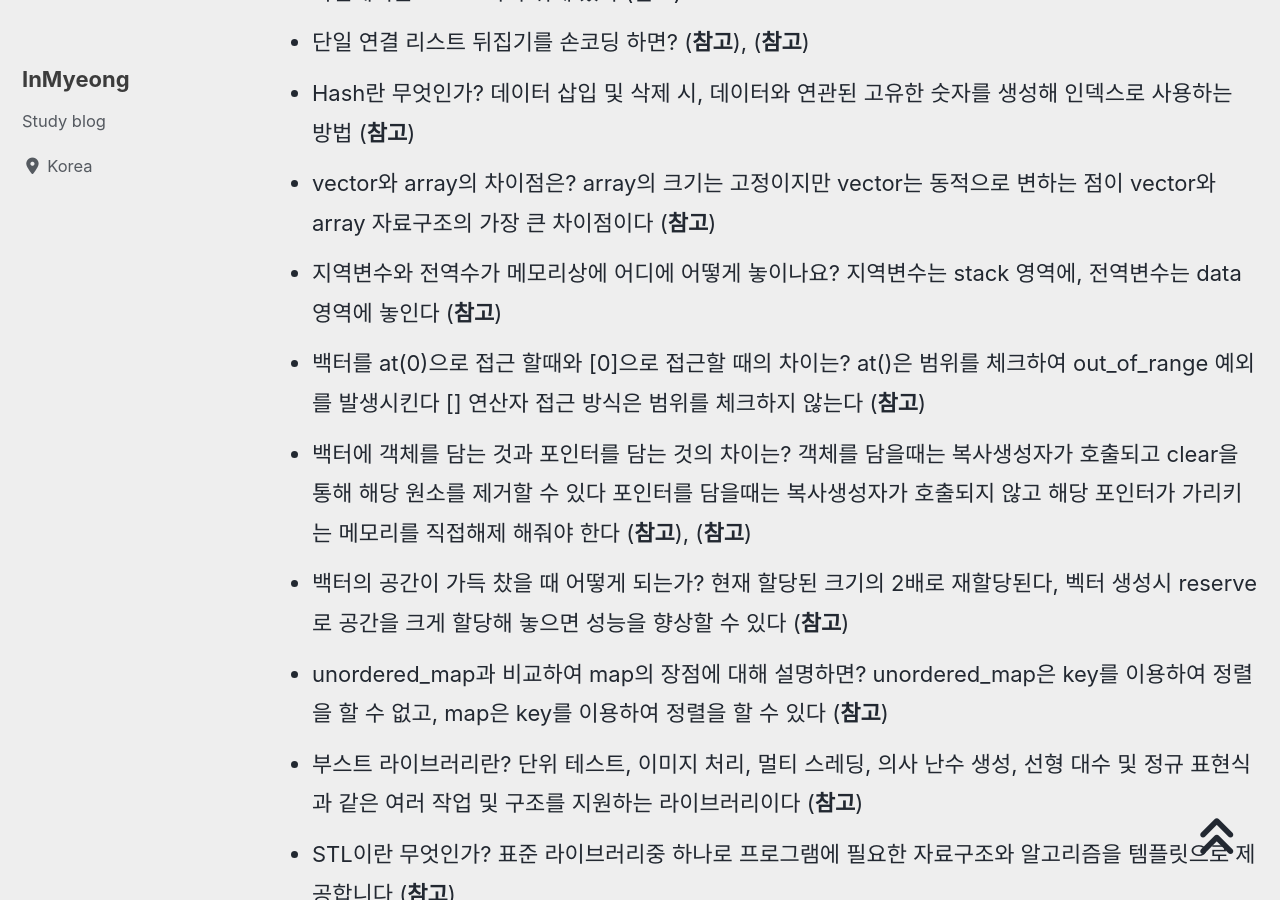
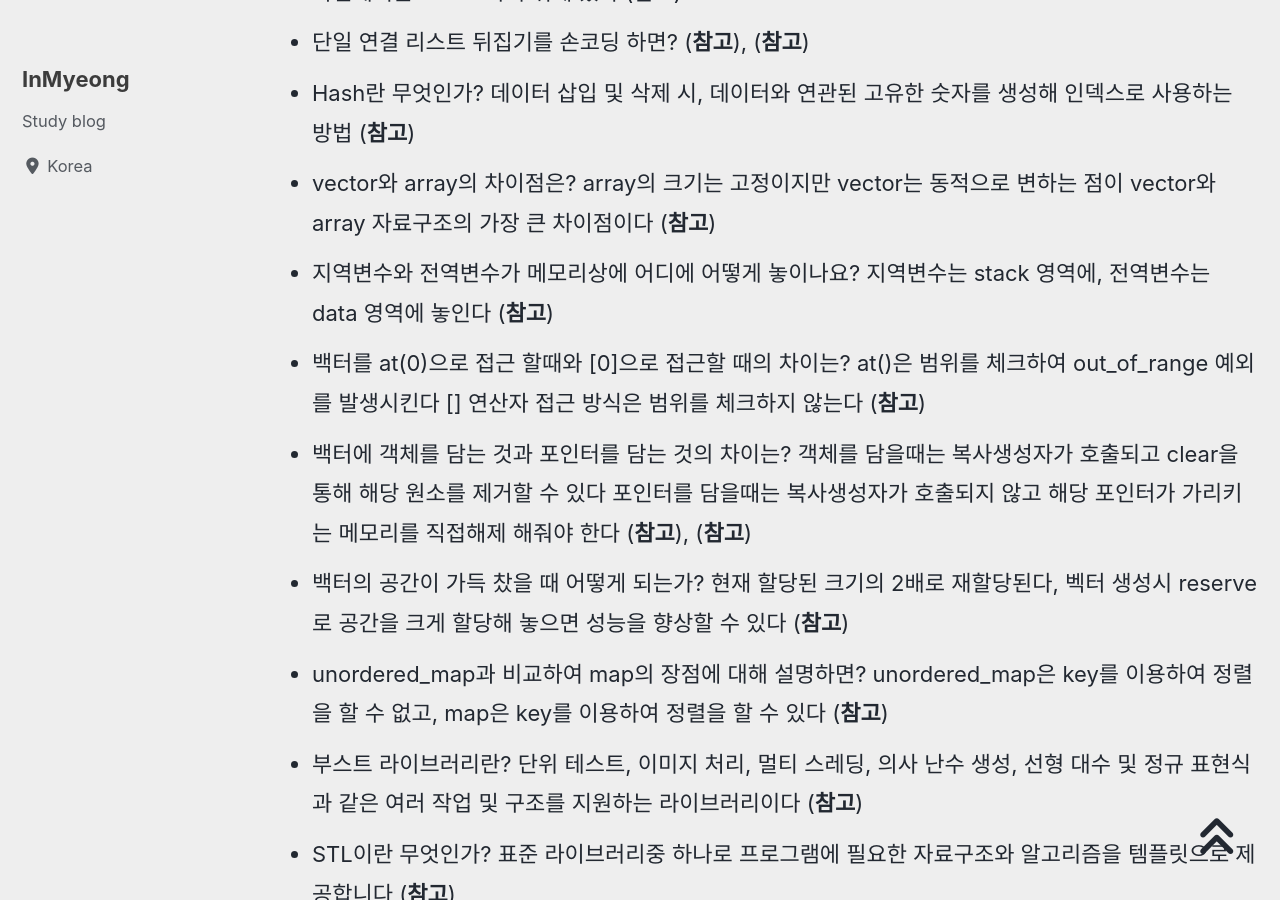
Before and after one commit to devMyeong/devMyeong.github.io, a Jekyll site: the page built from _posts/cs/2022-09-05-블로그-면접준비.md, in a window 1280 px wide and 900 px high, scrolled down 11965 px. Built offline with Jekyll 4.4.1, drawn with Linux system fonts in a browser that asks for light colours; cached includes are drawn as plain includes; nearby versions of some CDN libraries; some web fonts are replaced; comment, search, counter and statistics services are not loaded.

Commit message:
Chore : CS지식 오타 수정

```diff
--- a/_posts/cs/2022-09-05-블로그-면접준비.md
+++ b/_posts/cs/2022-09-05-블로그-면접준비.md
@@ -117,7 +117,7 @@ last_modified_at: 2022-10-30
 - 단일 연결 리스트 뒤집기를 손코딩 하면? ([**참고**](https://www.fwantastic.com/2021/01/leetcode-206-reverse-linked-list.html)), ([**참고**](https://modernalchemist.tistory.com/43))
 - Hash란 무엇인가? 데이터 삽입 및 삭제 시, 데이터와 연관된 고유한 숫자를 생성해 인덱스로 사용하는 방법 ([**참고**](https://github.com/gyoogle/tech-interview-for-developer/blob/master/Interview/Interview%20List.md#%EC%96%B8%EC%96%B4))
 - vector와 array의 차이점은? array의 크기는 고정이지만 vector는 동적으로 변하는 점이 vector와 array 자료구조의 가장 큰 차이점이다 ([**참고**](https://hanbit.co.kr/network/category/category_view.html?cms_code=CMS7393457320))
-- 지역변수와 전역수가 메모리상에 어디에 어떻게 놓이나요? 지역변수는 stack 영역에, 전역변수는 data 영역에 놓인다 ([**참고**](https://snupi.tistory.com/9))
+- 지역변수와 전역변수가 메모리상에 어디에 어떻게 놓이나요? 지역변수는 stack 영역에, 전역변수는 data 영역에 놓인다 ([**참고**](https://snupi.tistory.com/9))
 - 백터를 at(0)으로 접근 할때와 [0]으로 접근할 때의 차이는? at()은 범위를 체크하여 out_of_range 예외를 발생시킨다 [] 연산자 접근 방식은 범위를 체크하지 않는다 ([**참고**](https://kwaksh2319.tistory.com/406))
 - 백터에 객체를 담는 것과 포인터를 담는 것의 차이는? 객체를 담을때는 복사생성자가 호출되고 clear을 통해 해당 원소를 제거할 수 있다 포인터를 담을때는 복사생성자가 호출되지 않고 해당 포인터가 가리키는 메모리를 직접해제 해줘야 한다 ([**참고**](https://www.wake-up-neo.net/ko/c%2B%2B/%EA%B0%9D%EC%B2%B4-%ED%8F%AC%EC%9D%B8%ED%84%B0-%EB%B2%A1%ED%84%B0%EC%97%90%EC%84%9C-vector-erase-%EA%B0%80-%EA%B0%9D%EC%B2%B4-%EC%9E%90%EC%B2%B4%EB%A5%BC-%ED%8C%8C%EA%B4%B4%ED%95%A9%EB%8B%88%EA%B9%8C/972514417/)), ([**참고**](https://sb-story.tistory.com/9))
 - 백터의 공간이 가득 찼을 때 어떻게 되는가? 현재 할당된 크기의 2배로 재할당된다, 벡터 생성시 reserve로 공간을 크게 할당해 놓으면 성능을 향상할 수 있다 ([**참고**](https://sb-story.tistory.com/9))
```
